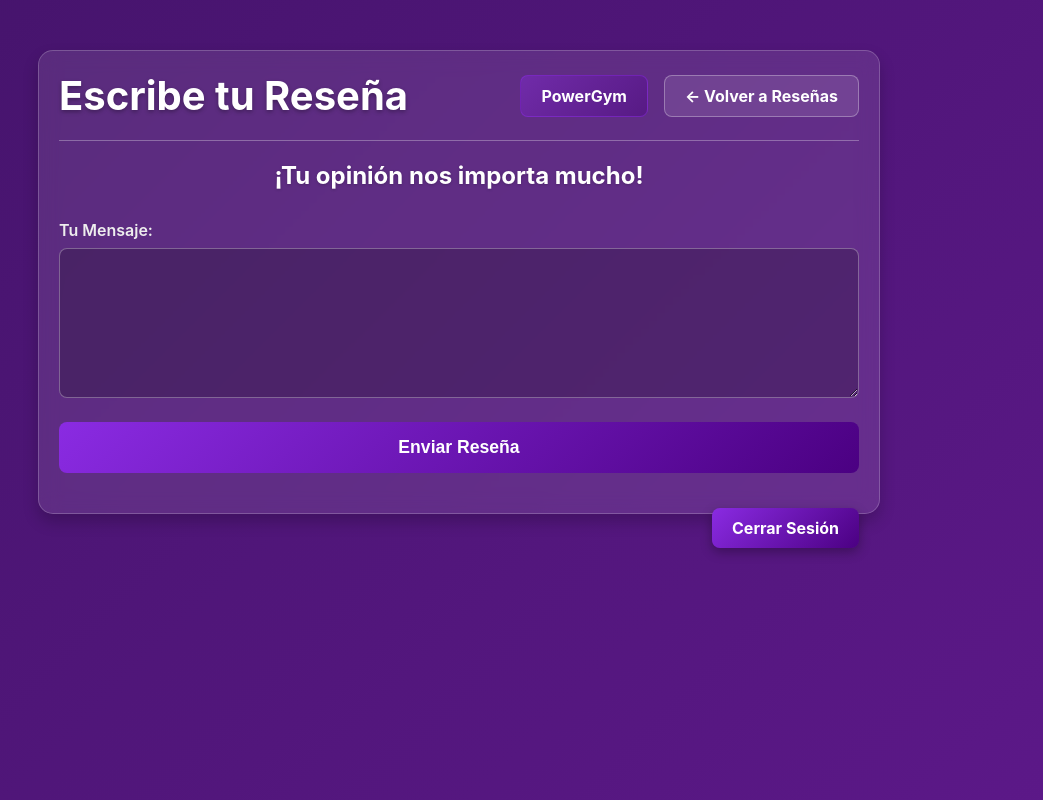
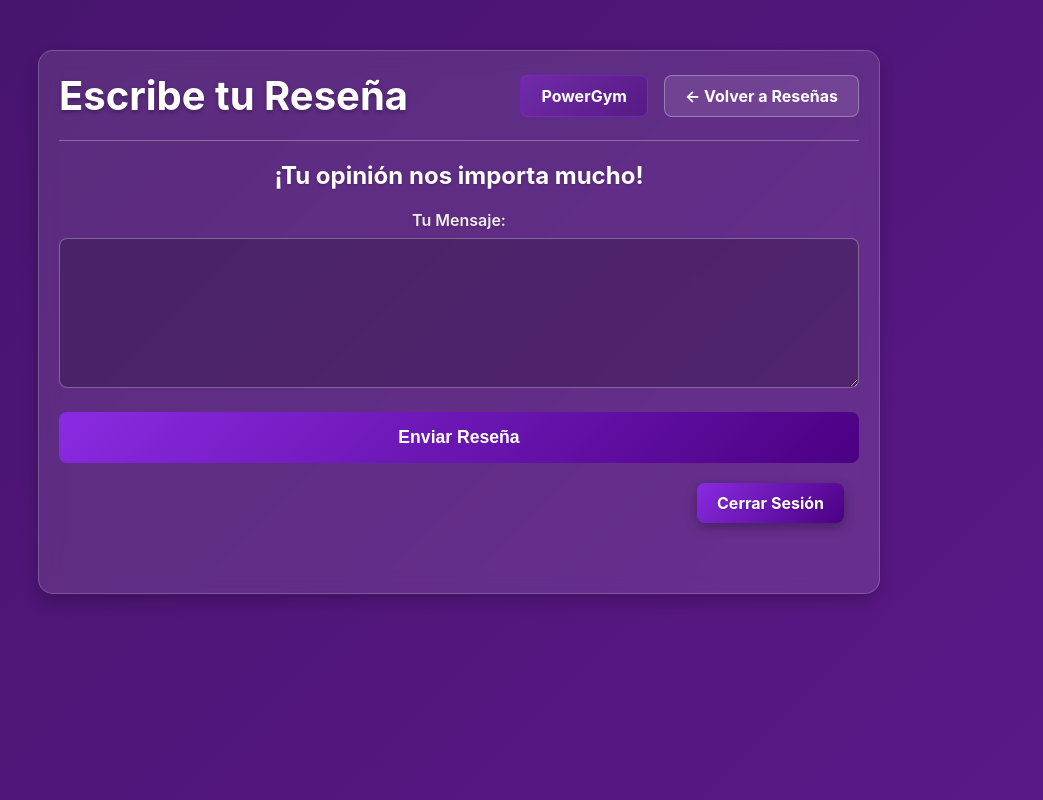
Before and after one commit to marisolroblesnunez/PowerGym, a PHP site: the page made by escribir_reseña.php in a window 1280 px wide. Shown: the whole page, without its empty margins (181-1224 px from the left). Run offline with PHP 8.4, Linux system fonts and the light colour scheme; the visitor is signed in with stand-in values (Sample User, id 1).

Commit message:
boton de cerrar sesion en reseñas bien integrado

```diff
--- a/escribir_reseña.php
+++ b/escribir_reseña.php
@@ -56,7 +56,7 @@ $mensaje_val = $_POST['mensaje'] ?? '';
 
         /* Contenedor principal */
         .page-container {
-            padding: 20px;
+            padding: 20px 20px 60px 20px; /* Aumenta el padding inferior para el botón */
             max-width: 800px; /* Ajustado para la página de formulario */
             margin: 50px auto;
             background: rgba(255, 255, 255, 0.1);
@@ -149,12 +149,13 @@ $mensaje_val = $_POST['mensaje'] ?? '';
         }
 
         /* Estilos del formulario */
-        .form-testimonio h2 {
+        .form-testimonio {
+            /* position: relative; */ /* No es necesario si el botón está dentro del flujo */
             text-align: center;
             margin-top: 0;
             color: #ffffff;
             text-shadow: 0 1px 3px rgba(0,0,0,0.2);
-            margin-bottom: 30px;
+            margin-bottom: 10px; /* Reducido para dar espacio al botón */
         }
 
         .form-group {
@@ -206,10 +207,14 @@ $mensaje_val = $_POST['mensaje'] ?? '';
             box-shadow: 0 4px 10px rgba(0, 0, 0, 0.2);
         }
 
+        .logout-button-container {
+            display: flex;
+            justify-content: flex-end; /* Alinea el contenido a la derecha */
+            margin-top: 20px; /* Espacio entre el formulario y el botón */
+            padding-right: 15px; /* Pequeño padding para que no se pegue al borde */
+        }
+
         .logout-button-form {
-            display: inline-block;
-            float: right; /* Alinea el botón a la derecha */
-            margin-top: 15px; /* Espacio respecto al formulario */
             background: linear-gradient(135deg, #8a2be2, #4b0082);
             color: white;
             padding: 10px 20px;
@@ -281,8 +286,10 @@ $mensaje_val = $_POST['mensaje'] ?? '';
                 <div class="form-group">
                     <button type="submit">Enviar Reseña</button>
                 </div>
+                <div class="logout-button-container">
+                    <a href="logout.php" class="logout-button-form">Cerrar Sesión</a>
+                </div>
             </form>
-            <a href="logout.php" class="logout-button-form">Cerrar Sesión</a>
         </div>
     </div>
 </body>
```
